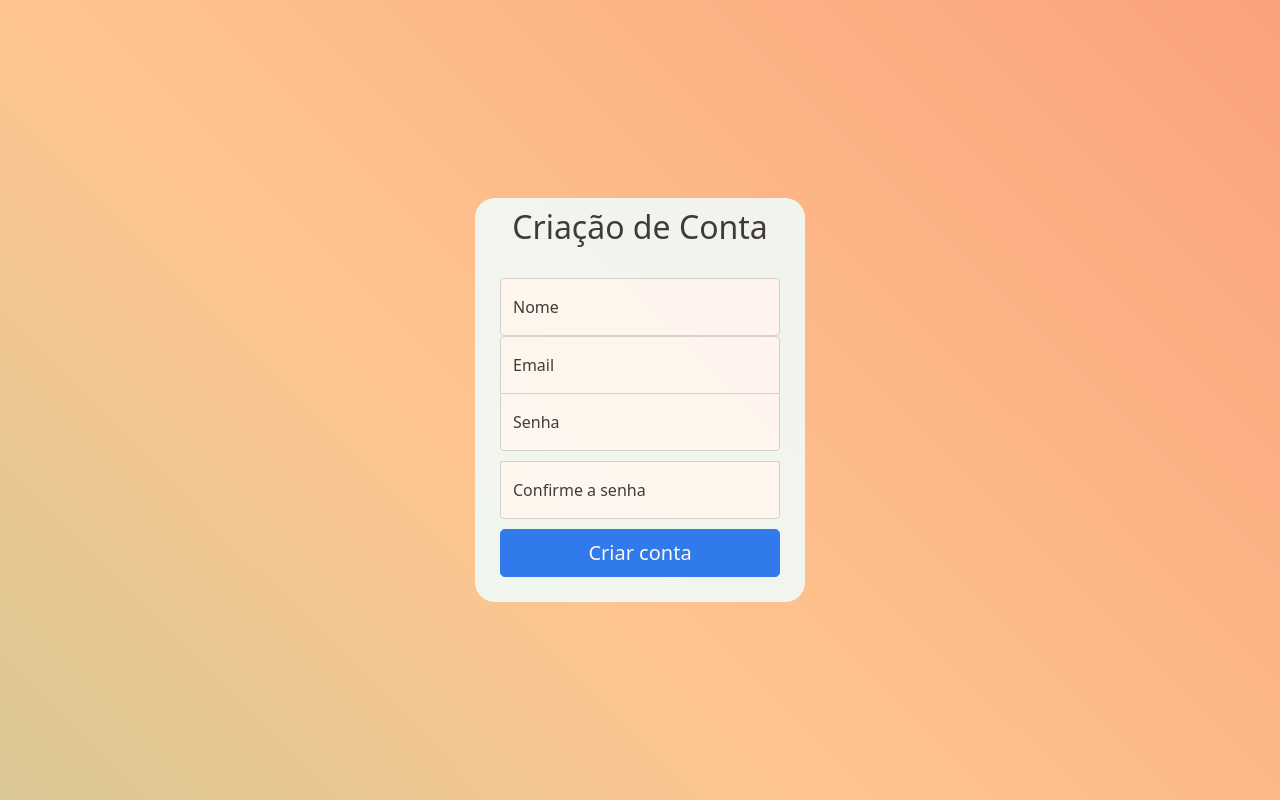
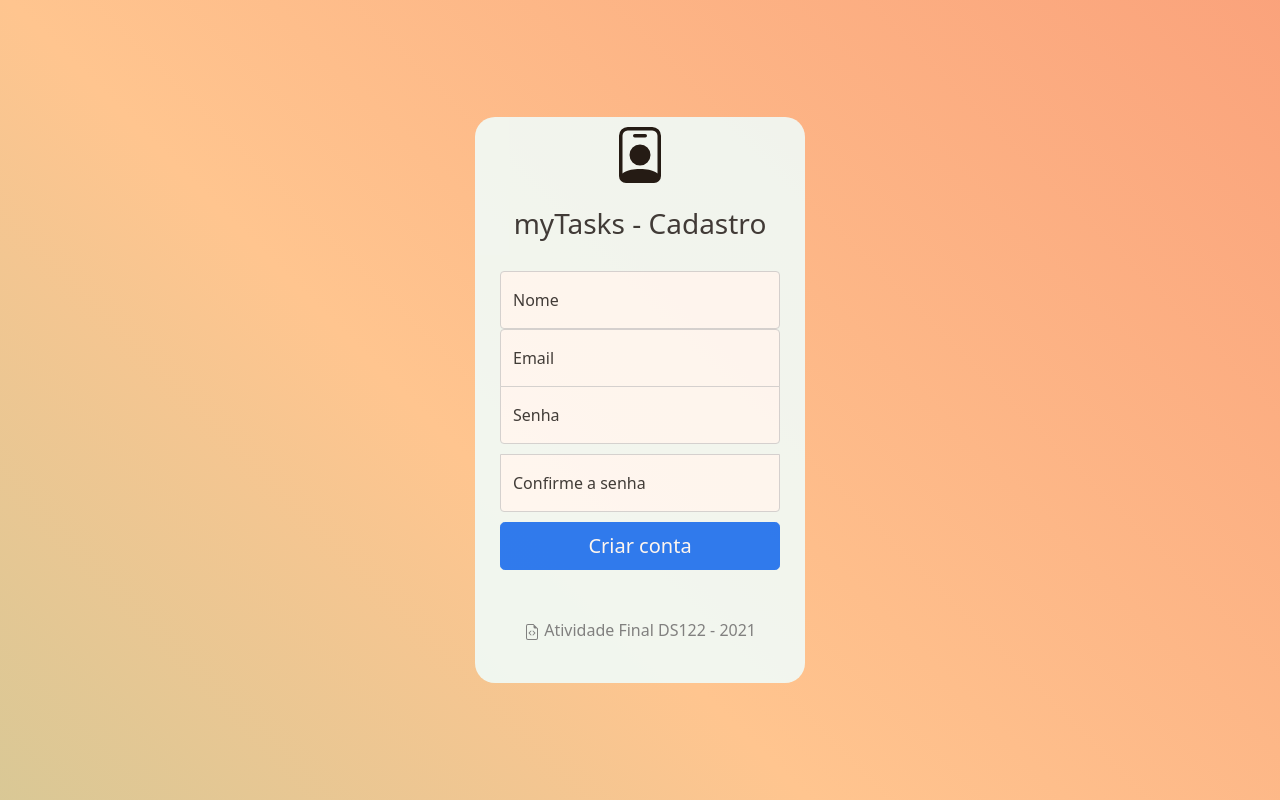
Before and after one commit to gjperes/todolist-ds122, a PHP site: page /register.php in a window 1280 px wide. Run offline with PHP 8.4, Linux system fonts and the light colour scheme.

Commit message:
adicionado footer e correção para +parecido com a login.php

```diff
--- a/login.php
+++ b/login.php
@@ -5,7 +5,6 @@
     <meta charset="UTF-8">
 
     <title>Login - myTasks</title>
-    <meta name="author" content="Gabriel Jesus Peres, Izael"> <!--ALTERAR O NOME DO IZAEL, COLOCANDO COMPLETO-->
     <meta name="description" content="To Do Online List - A sua lista online!">
     <link rel="shortcut icon" href="images/journal-check.svg" type="image/x-icon">
 
--- a/register.php
+++ b/register.php
@@ -3,6 +3,11 @@
 
 <!-----------------------------head------------------------------->
 <head>
+  <meta name="viewport" content="width=device-width, initial-scale=1.0">
+  <meta charset="UTF-8">
+
+  <title>Cadastro - myTasks</title>
+  <meta name="description" content="To Do Online List - A sua lista online!">
   <link rel="shortcut icon" href="images/journal-check.svg" type="image/x-icon">
 
   <!--Bootstrap CDN-->
@@ -21,8 +26,9 @@
   <div id="form-checkbox" class="form-signin">
     <!---cabeçalho---->
     <header>
-      <h1 class="h2 mb-3 fw-normal">
-        Criação de Conta
+      <img class="mb-4" src="images/person-badge.svg" alt="Imagem de login" width="72" height="56">
+      <h1 class="h3 mb-3 fw-normal">
+        myTasks - Cadastro
       </h1>
     </header>
     <!---cabeçalho termino---->
@@ -85,6 +91,15 @@
         <!---------password confirmation-------------->
 
         <button class="w-100 btn btn-lg btn-primary" type="submit">Criar conta</button>
+
+        <footer class="mt-5 mb-3 text-muted">
+          <svg xmlns="http://www.w3.org/2000/svg" width="16" height="16" fill="currentColor" class="bi bi-file-earmark-code" viewBox="0 0 16 16">
+            <path d="M14 4.5V14a2 2 0 0 1-2 2H4a2 2 0 0 1-2-2V2a2 2 0 0 1 2-2h5.5L14 4.5zm-3 0A1.5 1.5 0 0 1 9.5 3V1H4a1 1 0 0 0-1 1v12a1 1 0 0 0 1 1h8a1 1 0 0 0 1-1V4.5h-2z"/>
+            <path d="M8.646 6.646a.5.5 0 0 1 .708 0l2 2a.5.5 0 0 1 0 .708l-2 2a.5.5 0 0 1-.708-.708L10.293 9 8.646 7.354a.5.5 0 0 1 0-.708zm-1.292 0a.5.5 0 0 0-.708 0l-2 2a.5.5 0 0 0 0 .708l2 2a.5.5 0 0 0 .708-.708L5.707 9l1.647-1.646a.5.5 0 0 0 0-.708z"/>
+          </svg>
+          Atividade Final DS122 - 2021
+        </footer>
+
       </form>
       <!-----------registro termino------------------------------>
 
```
Lines whose indentation alone changed are shown as unchanged.
